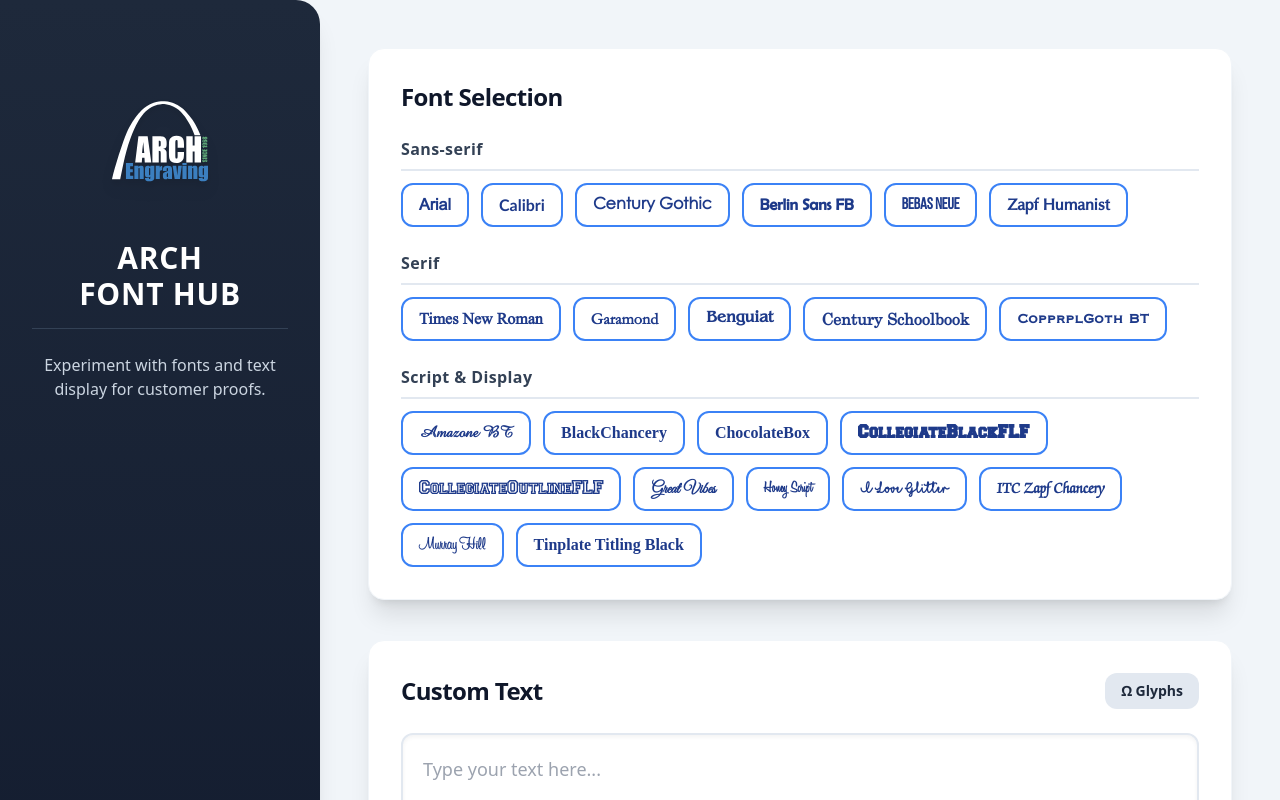
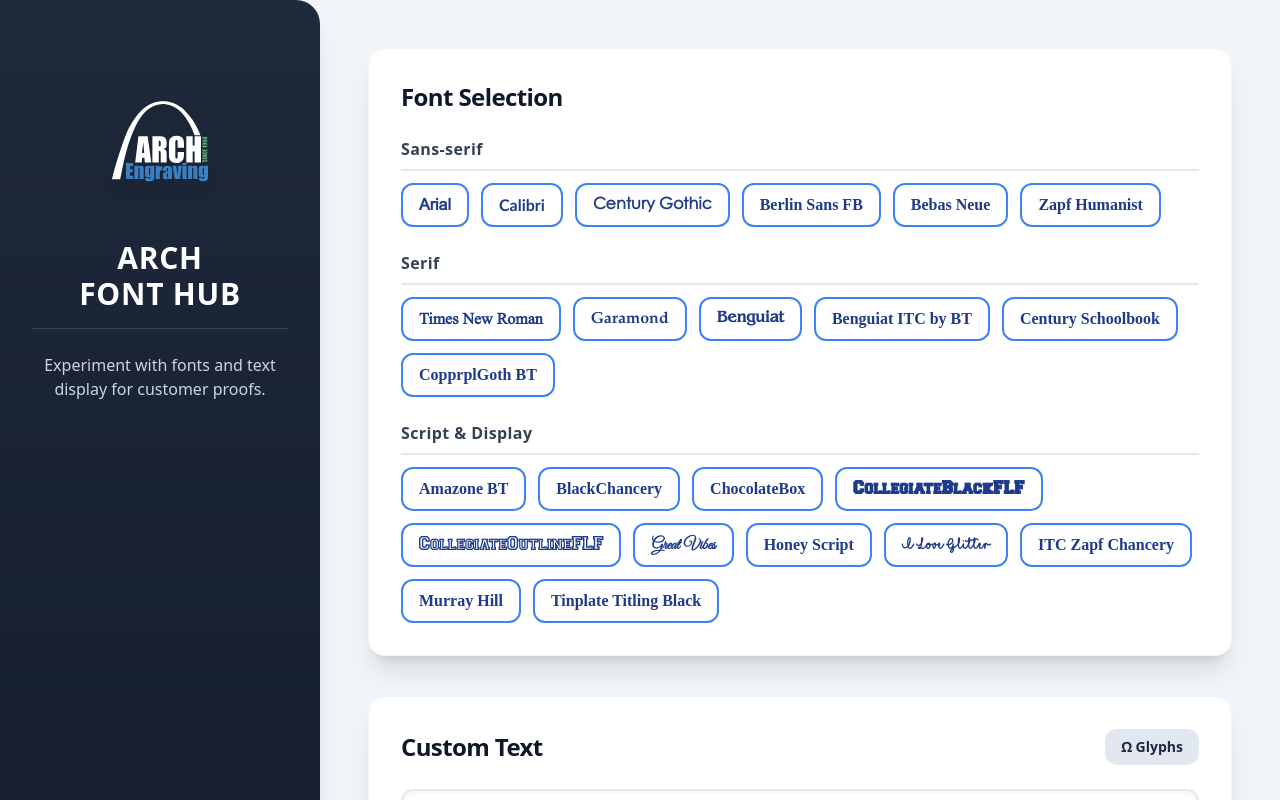
Before and after one commit to Arch-Tom/archfonthub, a React (Vite) app: page / in a window 1280 px wide. Shown: the top 800 px of the page. Built offline with nearby package versions, Linux system fonts and the light colour scheme.

Commit message:
Reverting to tagged point for font styles to export correctly

```diff
--- a/src/App.jsx
+++ b/src/App.jsx
@@ -25,34 +25,37 @@ const App = () => {
     const DEFAULT_TEXT_PLACEHOLDER = 'Type your text here...';
     // const MAX_SELECTED_FONTS = 3; // --- Font selection limit remains disabled for testing ---
 
-    // --- FONT LIBRARY GENERATED FROM YOUR FONT LIST ---
+    // --- FINAL, MOST ROBUST FONT STRUCTURE ---
+    // This structure maps a user-friendly style name (e.g., 'bold') to its exact
+    // PostScript name (e.g., 'Arial-BoldMT'), which is needed for CorelDraw & browser preview.
     const fontLibrary = {
         'Sans-serif': [
             { name: 'Arial', styles: { regular: 'ArialMT', bold: 'Arial-BoldMT', italic: 'Arial-ItalicMT', boldItalic: 'Arial-BoldItalicMT' } },
-            { name: 'Calibri', styles: { regular: 'Calibri', bold: 'Calibri-Bold', italic: 'Calibri-Italic' } },
+            { name: 'Calibri', styles: { regular: 'Calibri', bold: 'Calibri-Bold', italic: 'Calibri-Italic', boldItalic: 'Calibri-BoldItalic' } },
             { name: 'Century Gothic', styles: { regular: 'CenturyGothic', bold: 'CenturyGothic-Bold', italic: 'CenturyGothic-Italic', boldItalic: 'CenturyGothic-BoldItalic' } },
-            { name: 'Berlin Sans FB', styles: { regular: 'BRLNSR', bold: 'BRLNSB' } },
-            { name: 'Bebas Neue', styles: { regular: 'BebasNeue-Regular', bold: 'BebasNeue-Bold' } },
-            { name: 'Zapf Humanist', styles: { demi: 'ZHUM601D' } },
+            { name: 'Berlin Sans FB', styles: { regular: 'BerlinSansFB', bold: 'BerlinSansFB-Bold' } },
+            { name: 'Bebas Neue', styles: { regular: 'BebasNeue', bold: 'BebasNeue-Bold' } },
+            { name: 'Zapf Humanist', styles: { regular: 'ZapfHumanist', bold: 'ZapfHumanist601BT-Demi' } },
         ],
         'Serif': [
             { name: 'Times New Roman', styles: { regular: 'TimesNewRomanPSMT', bold: 'TimesNewRomanPS-BoldMT', italic: 'TimesNewRomanPS-ItalicMT', boldItalic: 'TimesNewRomanPS-BoldItalicMT' } },
-            { name: 'Garamond', styles: { regular: 'GARA' } },
-            { name: 'Benguiat', styles: { regular: 'Benguiat', bold: 'BENGUIAB', italic: 'benguini' } },
-            { name: 'Century Schoolbook', styles: { regular: 'CENSCBK', bold: 'SCHLBKB', boldItalic: 'SCHLBKBI' } },
-            { name: 'CopprplGoth BT', styles: { roman: 'CopperplateGothic' } },
+            { name: 'Garamond', styles: { regular: 'Garamond' } },
+            { name: 'Benguiat', styles: { regular: 'Benguiat' } },
+            { name: 'Benguiat ITC by BT', styles: { bold: 'BenguiatITCbyBT-Bold', italic: 'BenguiatITCbyBT-BookItalic' } },
+            { name: 'Century Schoolbook', styles: { regular: 'CenturySchoolbook', bold: 'SCHLBKB' } },
+            { name: 'CopprplGoth BT', styles: { regular: 'CopperplateGothicBT-Roman' } },
         ],
         'Script & Display': [
-            { name: 'Amazone BT', styles: { regular: 'AmazonRg' } },
-            { name: 'BlackChancery', styles: { regular: 'BLACKCHA' } },
-            { name: 'ChocolateBox', styles: { regular: 'C_BOX' } },
+            { name: 'Amazone BT', styles: { regular: 'AmazoneBT-Regular' } },
+            { name: 'BlackChancery', styles: { regular: 'BlackChancery' } },
+            { name: 'ChocolateBox', styles: { regular: 'ChocolateBox' } },
             { name: 'CollegiateBlackFLF', styles: { regular: 'CollegiateBlackFLF' } },
             { name: 'CollegiateOutlineFLF', styles: { regular: 'CollegiateOutlineFLF' } },
             { name: 'Great Vibes', styles: { regular: 'GreatVibes-Regular' } },
-            { name: 'Honey Script', styles: { light: 'HONEYSCL', semiBold: 'HONEYSSB' } },
+            { name: 'Honey Script', styles: { light: 'HoneyScript-Light', semiBold: 'HoneyScript-SemiBold' } },
             { name: 'I Love Glitter', styles: { regular: 'ILoveGlitter' } },
-            { name: 'ITC Zapf Chancery', styles: { roman: 'ZapfChancery' } },
-            { name: 'Murray Hill', styles: { regular: 'MurrayHill-Regular' } },
+            { name: 'ITC Zapf Chancery', styles: { regular: 'ZapfChancery-Roman' } },
+            { name: 'Murray Hill', styles: { regular: 'MurrayHill' } },
             { name: 'Tinplate Titling Black', styles: { regular: 'TinplateTitlingBlack' } },
         ],
     };
@@ -145,6 +148,8 @@ const App = () => {
             lines.forEach((line) => {
                 const sanitizedLine = line.replace(/&/g, '&amp;').replace(/</g, '&lt;').replace(/>/g, '&gt;');
                 y += lineHeight;
+                // --- CORRECTED SVG EXPORT LOGIC ---
+                // Use the specific PostScript name as the font-family for maximum compatibility.
                 svgTextElements += `<text x="${padding}" y="${y}" font-family="${activeFontFamily}" font-size="${fontSize}" fill="#181717">${sanitizedLine}</text>\n`;
             });
             if (fontIndex < selectedFonts.length - 1) {
```
